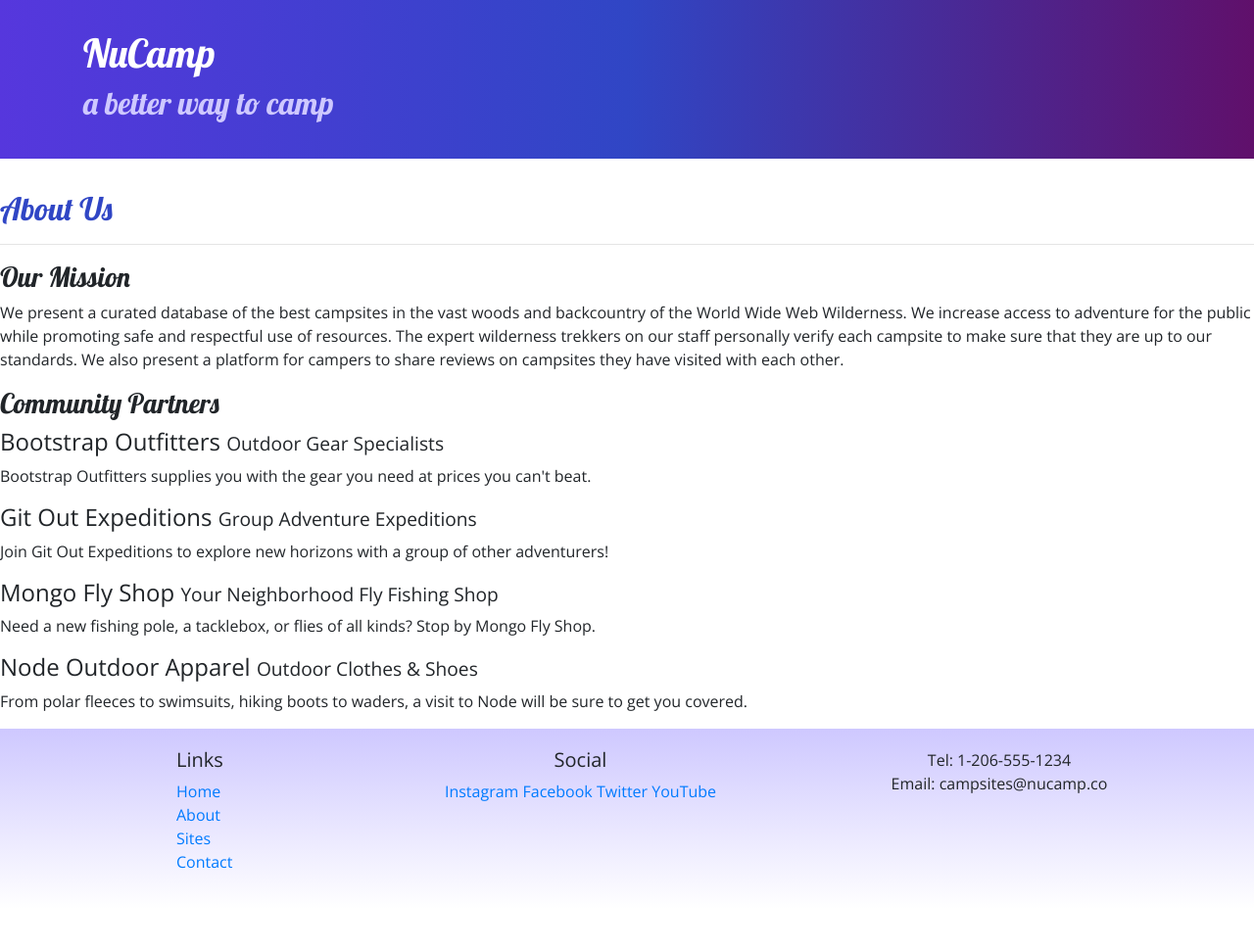
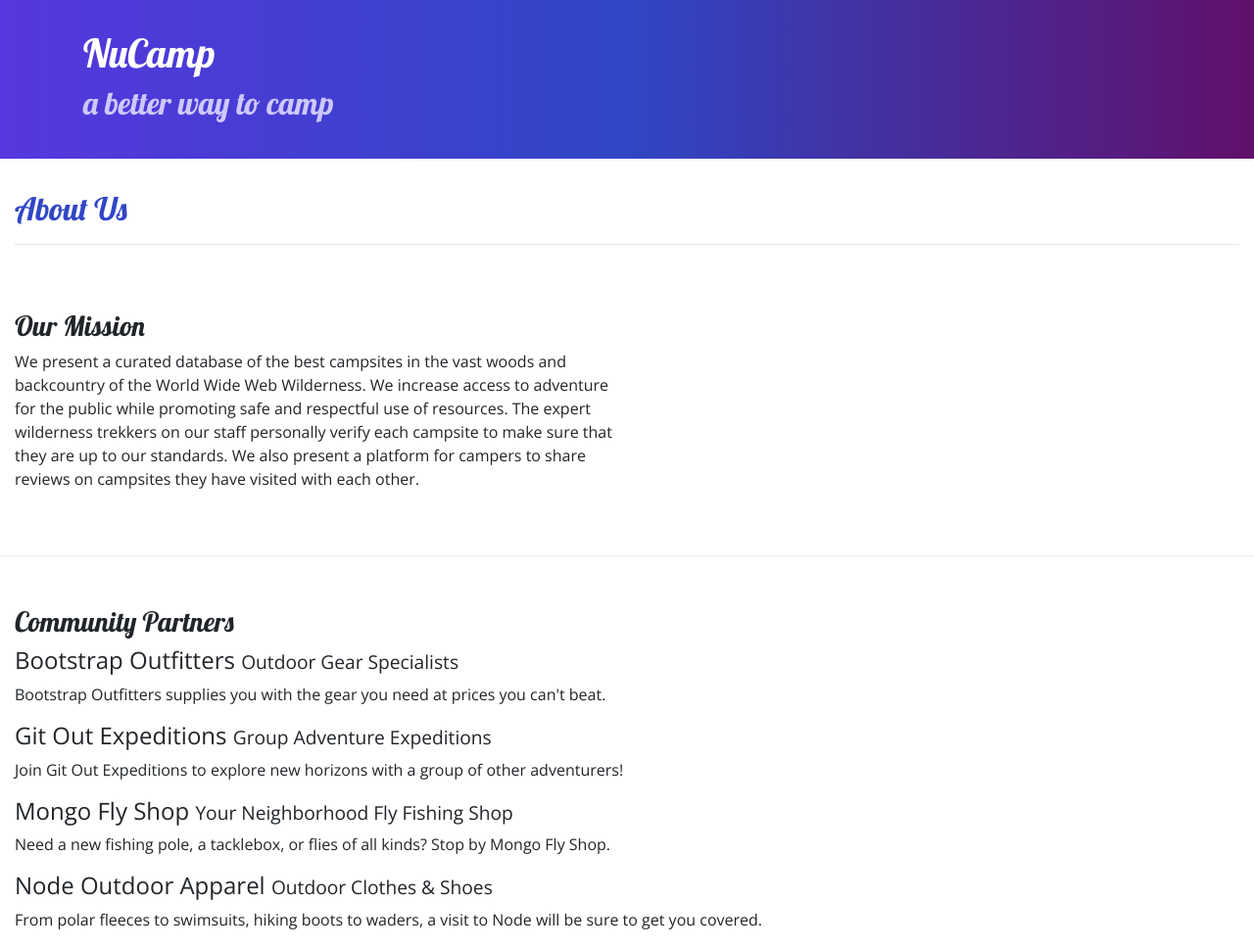
Before and after one commit to roylowe/nucampWebsite, a website: page aboutus.html in a window 1280 px wide. Shown: the top 970 px of the page at 98% size. Before the commit the page ends 928 px from the top, so only its background shows below. Drawn offline with nearby package versions, Linux system fonts and the light colour scheme.

Commit message:
week1 workshop formatted aboutus

```diff
--- a/aboutus.html
+++ b/aboutus.html
@@ -13,6 +13,7 @@
     <title>NuCamp: A Better Way To Camp</title>
 </head>
 <body>
+    <!--Page title formatted at the top of the screen-->
     <header class="jumbotron jumbotron-fluid">
         <div class="container">
             <div class="row">
@@ -23,37 +24,40 @@
             </div>
         </div>
     </header>
-
-    <div>
-        <div>
-            <div>
+    <!--bootstrap container for about us section-->
+    <div class="container-fluid">
+        <div class="row">
+            <div class="col">
                <h2>About Us</h2>
                <hr />
             </div>
         </div>
 
-        <div>
-            <div>
+         <!--bootstrap container for mission section-->
+        <div class="row row-content">
+            <div class="col-sm-6">
                 <h3>Our Mission</h3>
                 <p>We present a curated database of the best campsites in the vast woods and backcountry of the World Wide Web Wilderness. We increase access to adventure for the public while promoting safe and respectful use of resources. The expert wilderness trekkers on our staff personally verify each campsite to make sure that they are up to our standards. We also present a platform for campers to share reviews on campsites they have visited with each other.</p>
             </div>
         </div>
 
-        <div>
-            <div>
+         <!--bootstrap container for community partners section-->
+        <div class="row row-content">
+            <div class="col">
                 <h3>Community Partners</h3>
                 <h4>Bootstrap Outfitters <small>Outdoor Gear Specialists</small></h4>
-                <p>Bootstrap Outfitters supplies you with the gear you need at prices you can't beat.</p>
+                <p class="d-none d-sm-block">Bootstrap Outfitters supplies you with the gear you need at prices you can't beat.</p>
                 <h4>Git Out Expeditions <small>Group Adventure Expeditions</small></h4>
-                <p>Join Git Out Expeditions to explore new horizons with a group of other adventurers!</p>
+                <p class="d-none d-sm-block" >Join Git Out Expeditions to explore new horizons with a group of other adventurers!</p>
                 <h4>Mongo Fly Shop <small>Your Neighborhood Fly Fishing Shop</small></h4>
-                <p>Need a new fishing pole, a tacklebox, or flies of all kinds? Stop by Mongo Fly Shop.</p>
+                <p class="d-none d-sm-block">Need a new fishing pole, a tacklebox, or flies of all kinds? Stop by Mongo Fly Shop.</p>
                 <h4>Node Outdoor Apparel <small>Outdoor Clothes & Shoes</small></h4>
-                <p>From polar fleeces to swimsuits, hiking boots to waders, a visit to Node will be sure to get you covered.</p>
+                <p class="d-none d-sm-block">From polar fleeces to swimsuits, hiking boots to waders, a visit to Node will be sure to get you covered.</p>
             </div>
         </div>
     </div>
 
+    <!--Footer at the bottom of the page-->
     <footer>
         <div class="container">
             <div class="row">
```
